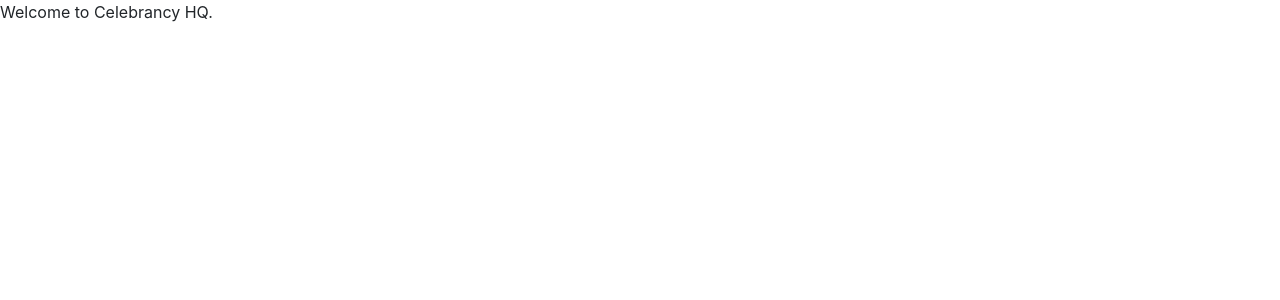
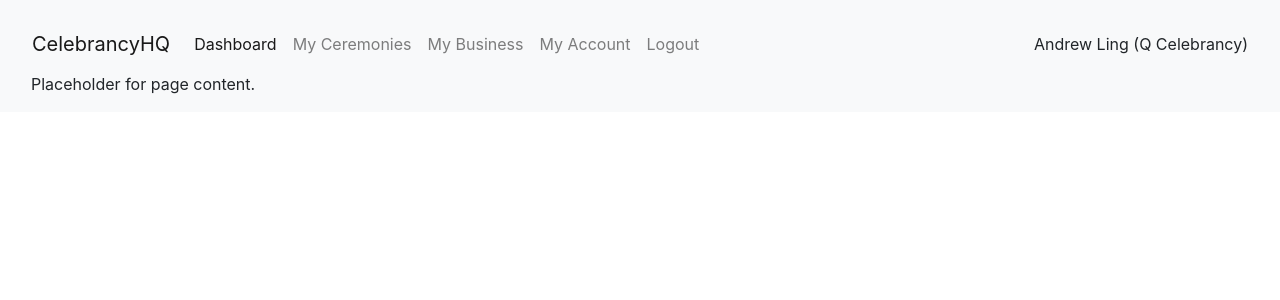
Before and after one commit to tahleegrace/CelebrancyHQ, a React (Create React App) app in the folder CelebrancyHQ.UI/: page / in a window 1280 px wide. Shown: the top 300 px of the page. Built offline with nearby package versions, Linux system fonts and the light colour scheme.

Commit message:
CHQ-2: Added navigation bar to CelebrancyHQ application.

```diff
--- a/CelebrancyHQ.UI/src/App.tsx
+++ b/CelebrancyHQ.UI/src/App.tsx
@@ -2,10 +2,41 @@
 
 function App() {
   return (
-    <div>
-      <header>
-        Welcome to Celebrancy HQ.
-      </header>
+    <div className="container-fluid p-3 bg-light">
+        <header>
+            <nav className="navbar navbar-expand-lg navbar-light">
+                <a className="navbar-brand" href="#">CelebrancyHQ</a>
+                <button className="navbar-toggler" type="button" data-toggle="collapse" data-target="#navbarSupportedContent" aria-controls="navbarSupportedContent" aria-expanded="false" aria-label="Toggle navigation">
+                    <span className="navbar-toggler-icon"></span>
+                  </button>
+
+                  <div className="collapse navbar-collapse" id="navbarSupportedContent">
+                      <ul className="navbar-nav mr-auto">
+                          <li className="nav-item active">
+                              <a className="nav-link" href="#">Dashboard</a>
+                          </li>
+                          <li className="nav-item">
+                              <a className="nav-link" href="#">My Ceremonies</a>
+                          </li>
+                          <li className="nav-item">
+                              <a className="nav-link" href="#">My Business</a>
+                          </li>
+                          <li className="nav-item">
+                              <a className="nav-link" href="#">My Account</a>
+                          </li>
+                          <li className="nav-item">
+                              <a className="nav-link" href="#">Logout</a>
+                          </li>
+                      </ul>
+                      <div className="inline">
+                          Andrew Ling (Q Celebrancy)
+                      </div>
+                  </div>
+            </nav>
+        </header>
+        <div className="container m-0">
+            Placeholder for page content.
+        </div>
     </div>
   );
 }
```
